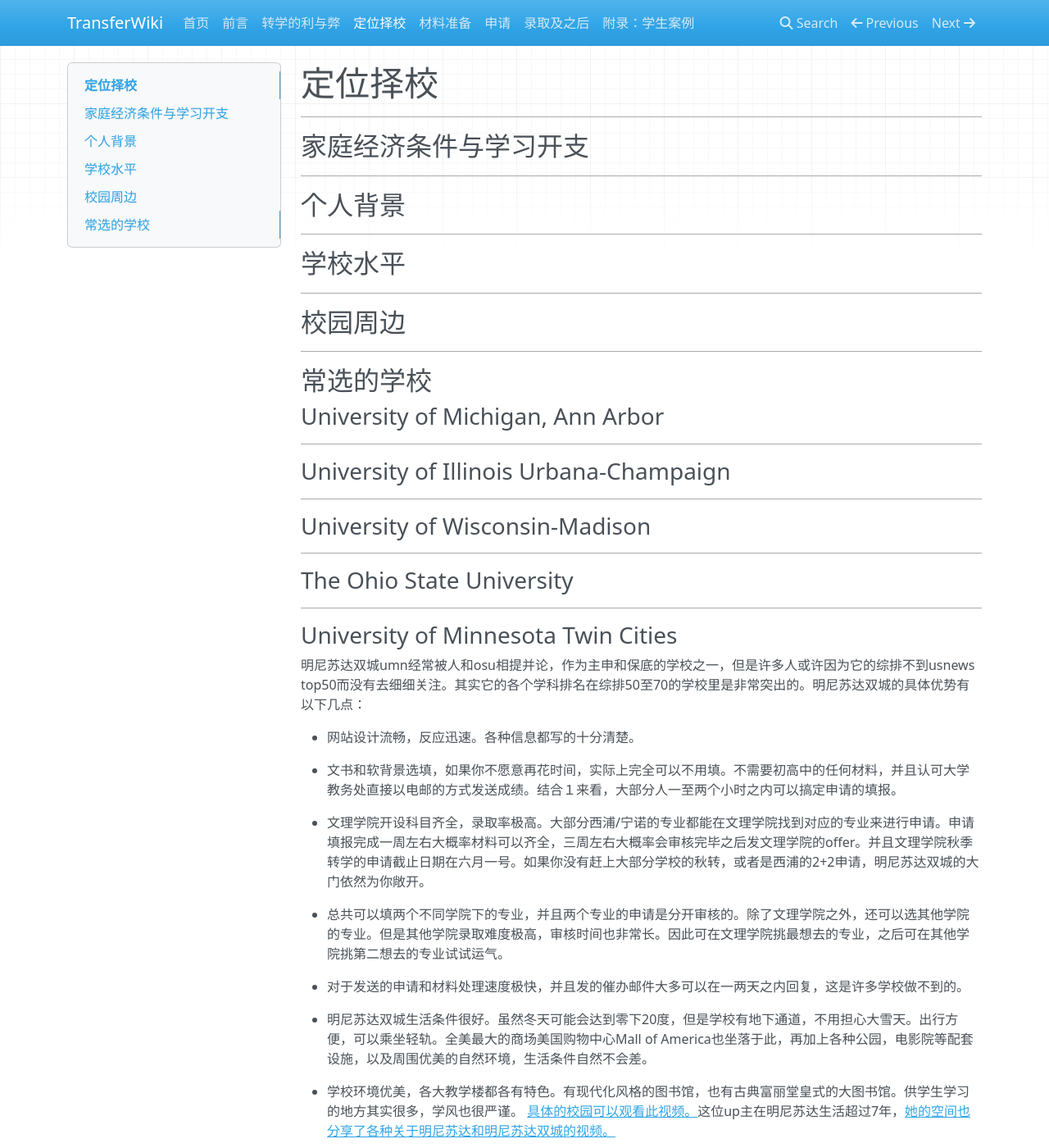
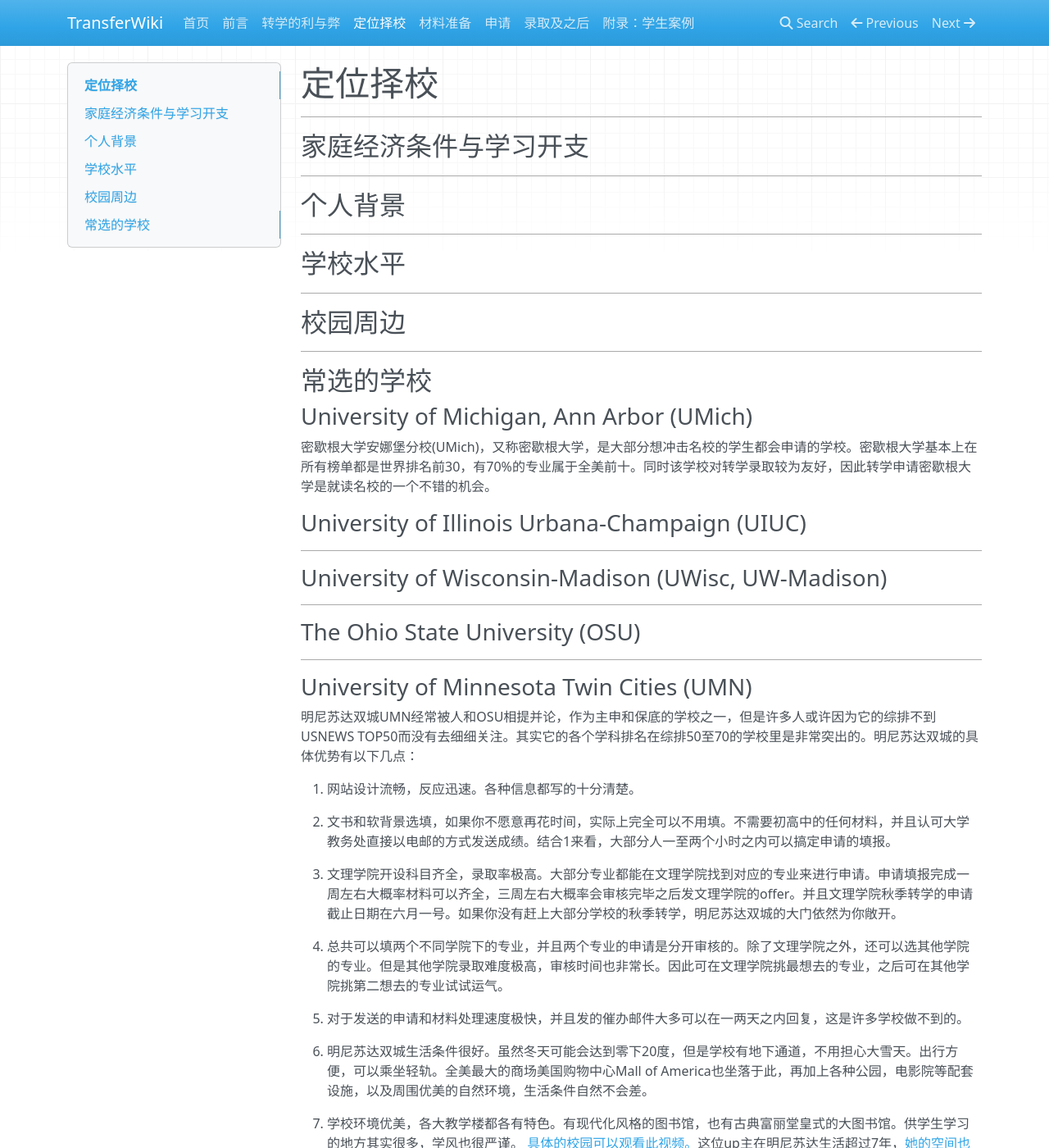
Before and after one commit to SihanXU/TransferWiki, an MkDocs documentation site: the page built from docs/school.md, in a window 1280 px wide and 1400 px high. Shown: the whole window at 82% size. Built offline with MkDocs 1.6.1, drawn with Linux system fonts in a browser that asks for light colours; nearby versions of some CDN libraries.

Commit message:
Update school.md

```diff
--- a/docs/school.md
+++ b/docs/school.md
@@ -20,37 +20,37 @@
 
 ## 常选的学校
 
-### University of Michigan, Ann Arbor
+### University of Michigan, Ann Arbor (UMich)
+
+密歇根大学安娜堡分校(UMich)，又称密歇根大学，是大部分想冲击名校的学生都会申请的学校。密歇根大学基本上在所有榜单都是世界排名前30，有70%的专业属于全美前十。同时该学校对转学录取较为友好，因此转学申请密歇根大学是就读名校的一个不错的机会。
+
+### University of Illinois Urbana-Champaign (UIUC)
 
 ***
 
-### University of Illinois Urbana-Champaign
+### University of Wisconsin-Madison (UWisc, UW-Madison)
 
 ***
 
-### University of Wisconsin-Madison
+### The Ohio State University (OSU)
 
 ***
 
-### The Ohio State University
+### University of Minnesota Twin Cities (UMN)
 
-***
+明尼苏达双城UMN经常被人和OSU相提并论，作为主申和保底的学校之一，但是许多人或许因为它的综排不到USNEWS TOP50而没有去细细关注。其实它的各个学科排名在综排50至70的学校里是非常突出的。明尼苏达双城的具体优势有以下几点：
 
-### University of Minnesota Twin Cities
+1. 网站设计流畅，反应迅速。各种信息都写的十分清楚。
 
-明尼苏达双城umn经常被人和osu相提并论，作为主申和保底的学校之一，但是许多人或许因为它的综排不到usnews top50而没有去细细关注。其实它的各个学科排名在综排50至70的学校里是非常突出的。明尼苏达双城的具体优势有以下几点：
+2. 文书和软背景选填，如果你不愿意再花时间，实际上完全可以不用填。不需要初高中的任何材料，并且认可大学教务处直接以电邮的方式发送成绩。结合1来看，大部分人一至两个小时之内可以搞定申请的填报。
 
-* 网站设计流畅，反应迅速。各种信息都写的十分清楚。
+3. 文理学院开设科目齐全，录取率极高。大部分专业都能在文理学院找到对应的专业来进行申请。申请填报完成一周左右大概率材料可以齐全，三周左右大概率会审核完毕之后发文理学院的offer。并且文理学院秋季转学的申请截止日期在六月一号。如果你没有赶上大部分学校的秋季转学，明尼苏达双城的大门依然为你敞开。
 
-* 文书和软背景选填，如果你不愿意再花时间，实际上完全可以不用填。不需要初高中的任何材料，并且认可大学教务处直接以电邮的方式发送成绩。结合１来看，大部分人一至两个小时之内可以搞定申请的填报。
+4. 总共可以填两个不同学院下的专业，并且两个专业的申请是分开审核的。除了文理学院之外，还可以选其他学院的专业。但是其他学院录取难度极高，审核时间也非常长。因此可在文理学院挑最想去的专业，之后可在其他学院挑第二想去的专业试试运气。
 
-* 文理学院开设科目齐全，录取率极高。大部分西浦/宁诺的专业都能在文理学院找到对应的专业来进行申请。申请填报完成一周左右大概率材料可以齐全，三周左右大概率会审核完毕之后发文理学院的offer。并且文理学院秋季转学的申请截止日期在六月一号。如果你没有赶上大部分学校的秋转，或者是西浦的2+2申请，明尼苏达双城的大门依然为你敞开。
+5. 对于发送的申请和材料处理速度极快，并且发的催办邮件大多可以在一两天之内回复，这是许多学校做不到的。
 
-* 总共可以填两个不同学院下的专业，并且两个专业的申请是分开审核的。除了文理学院之外，还可以选其他学院的专业。但是其他学院录取难度极高，审核时间也非常长。因此可在文理学院挑最想去的专业，之后可在其他学院挑第二想去的专业试试运气。
-
-* 对于发送的申请和材料处理速度极快，并且发的催办邮件大多可以在一两天之内回复，这是许多学校做不到的。
-
-* 明尼苏达双城生活条件很好。虽然冬天可能会达到零下20度，但是学校有地下通道，不用担心大雪天。出行方便，可以乘坐轻轨。全美最大的商场美国购物中心Mall of America也坐落于此，再加上各种公园，电影院等配套设施，以及周围优美的自然环境，生活条件自然不会差。
+6. 明尼苏达双城生活条件很好。虽然冬天可能会达到零下20度，但是学校有地下通道，不用担心大雪天。出行方便，可以乘坐轻轨。全美最大的商场美国购物中心Mall of America也坐落于此，再加上各种公园，电影院等配套设施，以及周围优美的自然环境，生活条件自然不会差。
 
 * 学校环境优美，各大教学楼都各有特色。有现代化风格的图书馆，也有古典富丽堂皇式的大图书馆。供学生学习的地方其实很多，学风也很严谨。
 [具体的校园可以观看此视频。](https://www.bilibili.com/video/BV1J4411m7zy?spm_id_from=333.999.0.0)这位up主在明尼苏达生活超过7年，[她的空间也分享了各种关于明尼苏达和明尼苏达双城的视频。](https://space.bilibili.com/337678006)
```
